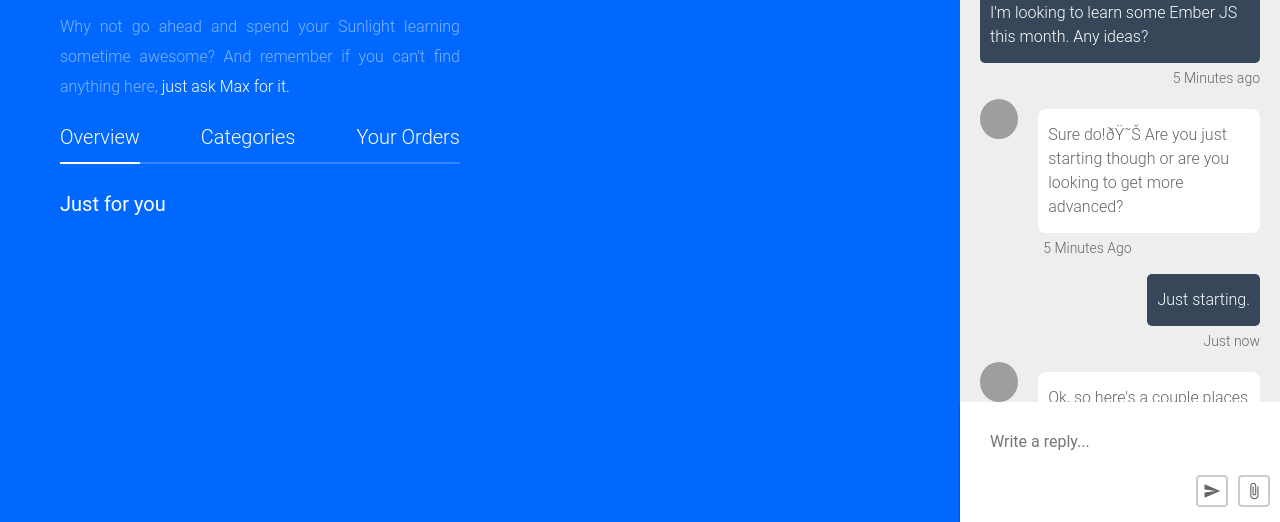
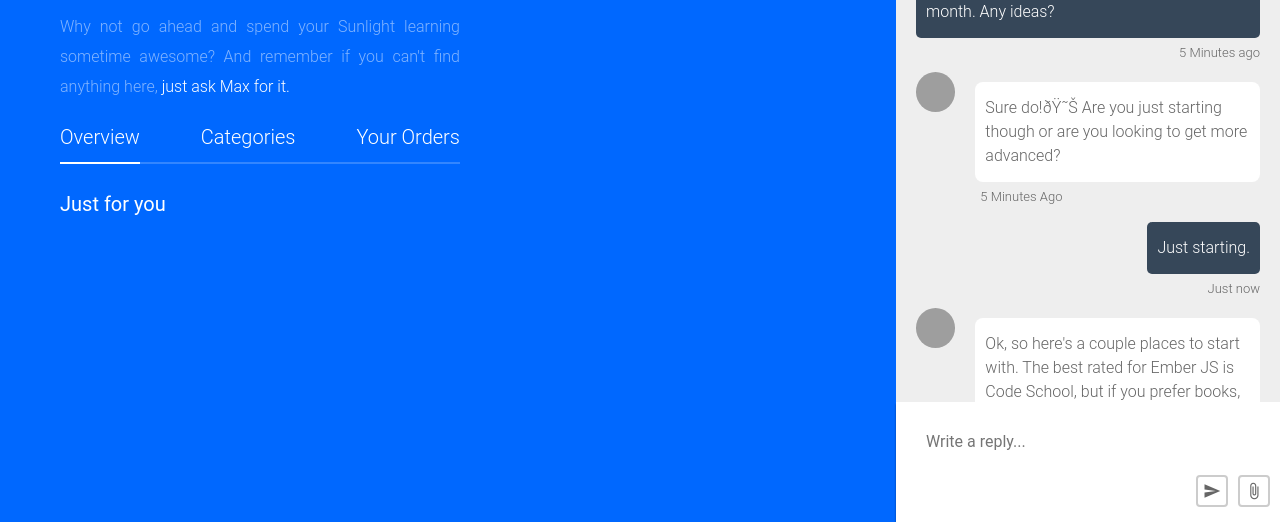
Before and after one commit to aarondizele/messages, a plain HTML site: page index.html in a window 1280 px wide. Shown: the part 278-800 px from the top of the page. Drawn offline with nearby package versions, Linux system fonts and the light colour scheme; grey boxes are pictures that could not be loaded.

Commit message:
Update messaging.css

```diff
--- a/css/messaging.css
+++ b/css/messaging.css
@@ -77,7 +77,7 @@ button{
 
 .content{
 	height: 100%;
-	width: 75%;
+	width: 70%;
 	padding: 70px 60px;
 	font-size: 18px;
 	color: white;
@@ -101,7 +101,7 @@ button{
 	height: 100vh;
 	position: fixed;
 	right: 0;
-	width: 25%;
+	width: 30%;
 }
 .parent.hide{
 	display: none;
@@ -189,7 +189,6 @@ button{
 }
 .content div.overview {
 	max-width: 400px;
-	border-height: -1px;
 	padding-bottom: 5px;
 	display: inline-block;
 	display: flex;
@@ -372,7 +371,7 @@ div.iconside i:hover{
 }
 .chatbox .timedate {
 	padding-top: 5px;
-	font-size: 14px;
+	font-size: 13px;
 	margin-left: 5px;
 }
 
```
